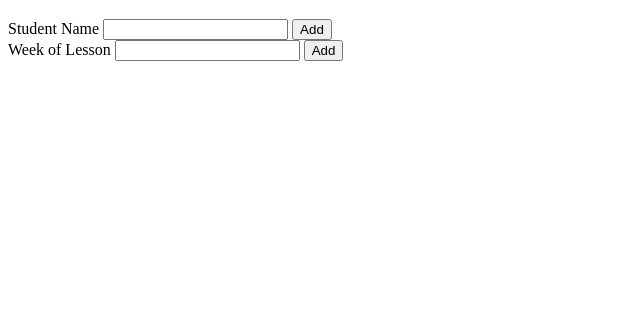
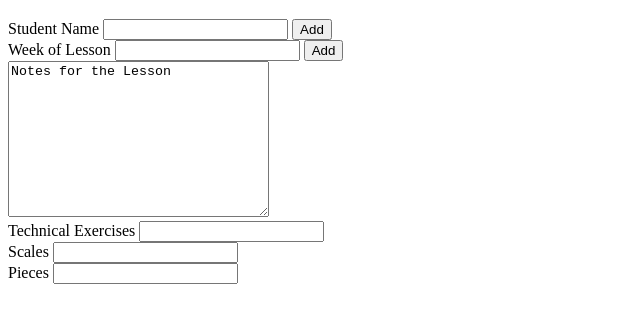
Before and after one commit to andykb9b13/student_practice_log, a plain HTML site: page index.html in a window 1280 px wide. Shown: the part 61-384 px from the top of the page, without its empty margins (0-640 px from the left). Drawn offline with Linux system fonts and the light colour scheme.

Commit message:
added css file, changed html

```diff
--- /dev/null
+++ b/app.css
@@ -0,0 +1,3 @@
+input {
+    size: 100px;
+}
--- a/index.html
+++ b/index.html
@@ -5,12 +5,14 @@
     <meta charset="UTF-8">
     <meta http-equiv="X-UA-Compatible" content="IE=edge">
     <meta name="viewport" content="width=device-width, initial-scale=1.0">
-    <title>Document</title>
+    <link rel="stylesheet" href="app.css">
+    <title>Student Practice Log</title>
 </head>
 
 <body>
     <h1>Student Practice Log</h1>
     <section id="mainInput">
+        <form action="text">
             <div>
                 <label for="studentName">Student Name</label>
                 <input type="text">
@@ -21,6 +23,22 @@
                 <input type="text">
                 <button>Add</button>
             </div>
+            <div>
+                <textarea name="assignments" id="" cols="30" rows="10">Notes for the Lesson</textarea>
+            </div>
+            <div>
+                <label for="technicalExercises">Technical Exercises</label>
+                <input type="text" name="technicalExercises">
+            </div>
+            <div>
+                <label for="scales">Scales</label>
+                <input type="text" name="scales">
+            </div>
+            <div>
+                <label for="pieces">Pieces</label>
+                <input type="text" name="pieces">
+            </div>
+        </form>
     </section>
 
 </body>
```
Lines whose indentation alone changed are shown as unchanged.
